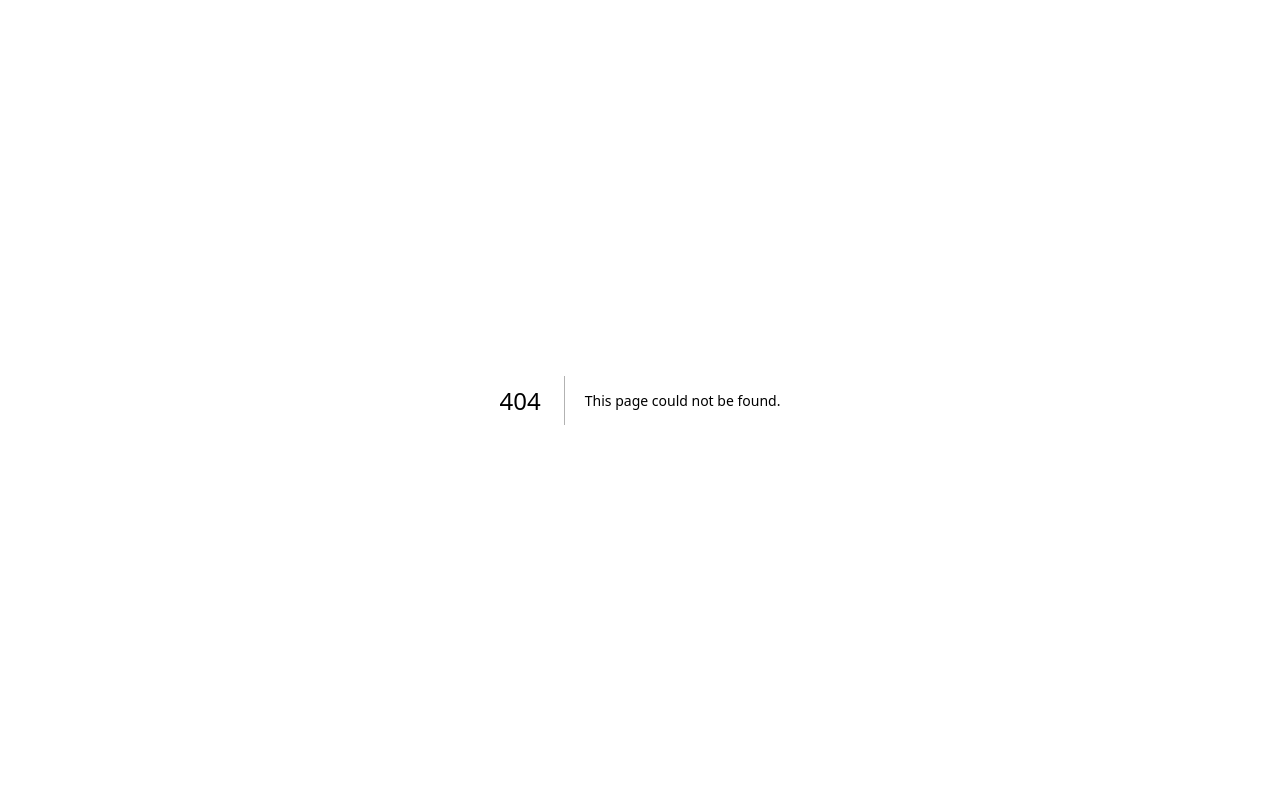
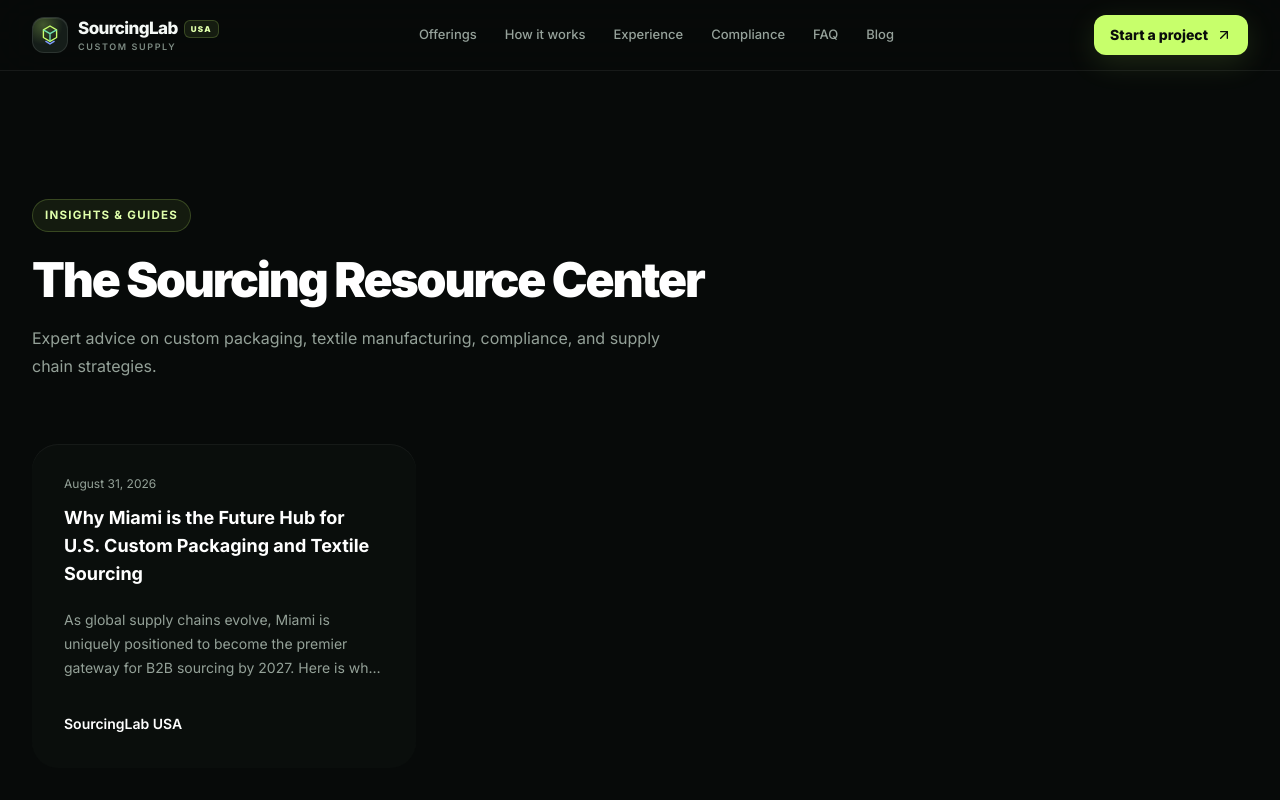
Before and after one commit to craigbarns/SOURCINGLABUSA, a Next.js app: page /blog in a window 1280 px wide. Before the commit this address had no page. Shown: the top 800 px of the page. Built offline with nearby package versions, Linux system fonts and the light colour scheme.

Commit message:
feat: implement markdown blog system with SEO and GEO optimizations

```diff
--- a/package.json
+++ b/package.json
@@ -13,13 +13,16 @@
   },
   "dependencies": {
     "@supabase/supabase-js": "^2.111.0",
+    "@tailwindcss/typography": "^0.5.20",
     "canvas-confetti": "^1.9.4",
     "clsx": "^2.1.1",
     "framer-motion": "^12.43.0",
+    "gray-matter": "^4.0.3",
     "lucide-react": "^1.27.0",
     "next": "^16.2.12",
     "react": "^19.2.8",
     "react-dom": "^19.2.8",
+    "react-markdown": "^10.1.0",
     "server-only": "^0.0.1",
     "tailwind-merge": "^3.6.0",
     "zod": "^4.4.3"
--- /dev/null
+++ b/src/app/blog/[slug]/page.tsx
@@ -0,0 +1,82 @@
+import { notFound } from 'next/navigation';
+import type { Metadata } from 'next';
+import ReactMarkdown from 'react-markdown';
+import { Navbar } from '@/components/Navbar';
+import { Footer } from '@/components/Footer';
+import { getPostBySlug, getPostSlugs } from '@/lib/blog';
+
+export async function generateStaticParams() {
+  const slugs = getPostSlugs();
+  return slugs.map((slug) => ({
+    slug: slug.replace(/\.md$/, ''),
+  }));
+}
+
+export async function generateMetadata({ params }: { params: { slug: string } }): Promise<Metadata> {
+  const { slug } = await params;
+  try {
+    const post = getPostBySlug(slug);
+    return {
+      title: `${post.title} | Sourcing Lab USA`,
+      description: post.excerpt,
+    };
+  } catch (e) {
+    return { title: 'Post Not Found' };
+  }
+}
+
+export default async function BlogPost({ params }: { params: { slug: string } }) {
+  const { slug } = await params;
+  let post;
+
+  try {
+    post = getPostBySlug(slug);
+  } catch (e) {
+    notFound();
+  }
+
+  const jsonLd = {
+    '@context': 'https://schema.org',
+    '@type': 'BlogPosting',
+    headline: post.title,
+    description: post.excerpt,
+    author: {
+      '@type': 'Organization',
+      name: post.author,
+    },
+    datePublished: post.date,
+  };
+
+  return (
+    <div className="flex min-h-screen flex-col bg-[#070a09]">
+      <script type="application/ld+json" dangerouslySetInnerHTML={{ __html: JSON.stringify(jsonLd) }} />
+      <Navbar area="marketing" />
+
+      <main className="flex-1">
+        <article className="mx-auto max-w-3xl px-4 py-24 sm:px-6 lg:px-8 sm:py-32">
+          <header className="mb-16 text-center">
+            <time dateTime={post.date} className="text-sm text-[#70e1b2] font-semibold tracking-wider uppercase">
+              {new Date(post.date).toLocaleDateString('en-US', {
+                year: 'numeric',
+                month: 'long',
+                day: 'numeric',
+              })}
+            </time>
+            <h1 className="mt-6 text-3xl font-black tracking-[-0.045em] text-white sm:text-5xl">
+              {post.title}
+            </h1>
+            <p className="mt-6 text-lg text-[#94a198]">
+              By {post.author}
+            </p>
+          </header>
+
+          <div className="prose prose-invert prose-lg mx-auto max-w-none prose-h2:text-white prose-a:text-[#c7ff6b] hover:prose-a:text-[#d6ff91] prose-p:text-[#94a198] prose-li:text-[#94a198]">
+            <ReactMarkdown>{post.content}</ReactMarkdown>
+          </div>
+        </article>
+      </main>
+
+      <Footer />
+    </div>
+  );
+}
--- /dev/null
+++ b/src/app/blog/page.tsx
@@ -0,0 +1,67 @@
+import type { Metadata } from 'next';
+import Link from 'next/link';
+import { Navbar } from '@/components/Navbar';
+import { Footer } from '@/components/Footer';
+import { getAllPosts } from '@/lib/blog';
+
+export const metadata: Metadata = {
+  title: 'Blog | Sourcing Lab USA',
+  description: 'Insights, guides, and trends on custom packaging and textile sourcing for U.S. brands.',
+};
+
+export default function BlogIndex() {
+  const posts = getAllPosts();
+
+  return (
+    <div className="flex min-h-screen flex-col bg-[#070a09]">
+      <Navbar area="marketing" />
+
+      <main className="flex-1">
+        <div className="mx-auto max-w-7xl px-4 py-24 sm:px-6 lg:px-8 sm:py-32">
+          <div className="max-w-2xl">
+            <span className="eyebrow">Insights & Guides</span>
+            <h1 className="text-balance mt-6 text-3xl font-black tracking-[-0.045em] text-white sm:text-5xl">
+              The Sourcing Resource Center
+            </h1>
+            <p className="mt-5 text-base leading-7 text-[#94a198]">
+              Expert advice on custom packaging, textile manufacturing, compliance, and supply chain strategies.
+            </p>
+          </div>
+
+          <div className="mt-16 grid gap-8 sm:grid-cols-2 lg:grid-cols-3">
+            {posts.map((post) => (
+              <Link key={post.slug} href={`/blog/${post.slug}`} className="group relative flex flex-col items-start justify-between rounded-[26px] bg-[#0a0e0c] p-8 shadow-[inset_0_1px_0_rgba(255,255,255,0.05)] transition hover:bg-[#111714]">
+                <div className="flex items-center gap-x-4 text-xs">
+                  <time dateTime={post.date} className="text-[#94a198]">
+                    {new Date(post.date).toLocaleDateString('en-US', {
+                      year: 'numeric',
+                      month: 'long',
+                      day: 'numeric',
+                    })}
+                  </time>
+                </div>
+                <div className="group relative">
+                  <h3 className="mt-3 text-lg font-bold text-white group-hover:text-[#c7ff6b]">
+                    {post.title}
+                  </h3>
+                  <p className="mt-5 line-clamp-3 text-sm leading-6 text-[#94a198]">
+                    {post.excerpt}
+                  </p>
+                </div>
+                <div className="relative mt-8 flex items-center gap-x-4">
+                  <div className="text-sm leading-6">
+                    <p className="font-semibold text-white">
+                      {post.author}
+                    </p>
+                  </div>
+                </div>
+              </Link>
+            ))}
+          </div>
+        </div>
+      </main>
+
+      <Footer />
+    </div>
+  );
+}
--- a/src/app/globals.css
+++ b/src/app/globals.css
@@ -1,3 +1,4 @@
+@plugin "@tailwindcss/typography";
 @import "tailwindcss";
 
 @layer base {
--- a/src/app/sitemap.ts
+++ b/src/app/sitemap.ts
@@ -1,9 +1,18 @@
 import type { MetadataRoute } from 'next';
 
 import { getDomainRoutingConfig } from '@/lib/routing/subdomains';
+import { getAllPosts } from '@/lib/blog';
 
 export default function sitemap(): MetadataRoute.Sitemap {
   const { marketingOrigin } = getDomainRoutingConfig();
+  const posts = getAllPosts();
+
+  const blogUrls = posts.map((post) => ({
+    url: `${marketingOrigin}/blog/${post.slug}`,
+    lastModified: new Date(post.date).toISOString().split('T')[0],
+    changeFrequency: 'monthly' as const,
+    priority: 0.8,
+  }));
 
   return [
     {
@@ -11,5 +20,11 @@ export default function sitemap(): MetadataRoute.Sitemap {
       changeFrequency: 'weekly',
       priority: 1,
     },
+    {
+      url: `${marketingOrigin}/blog`,
+      changeFrequency: 'weekly',
+      priority: 0.9,
+    },
+    ...blogUrls,
   ];
 }
--- a/src/components/Navbar.tsx
+++ b/src/components/Navbar.tsx
@@ -11,11 +11,12 @@ interface NavbarProps {
 }
 
 const navigation = [
-  { label: 'Offerings', href: '#offerings' },
-  { label: 'How it works', href: '#how-it-works' },
-  { label: 'Experience', href: '#experience' },
-  { label: 'Compliance', href: '#compliance' },
-  { label: 'FAQ', href: '#faq' },
+  { label: 'Offerings', href: '/#offerings' },
+  { label: 'How it works', href: '/#how-it-works' },
+  { label: 'Experience', href: '/#experience' },
+  { label: 'Compliance', href: '/#compliance' },
+  { label: 'FAQ', href: '/#faq' },
+  { label: 'Blog', href: '/blog' },
 ];
 
 export const Navbar: React.FC<NavbarProps> = ({ area = 'marketing' }) => {
--- /dev/null
+++ b/src/content/blog/miami-future-hub-sourcing.md
@@ -0,0 +1,25 @@
+---
+title: "Why Miami is the Future Hub for U.S. Custom Packaging and Textile Sourcing"
+excerpt: "As global supply chains evolve, Miami is uniquely positioned to become the premier gateway for B2B sourcing by 2027. Here is what brands need to know about the upcoming shift."
+date: "2026-08-31"
+author: "SourcingLab USA"
+---
+
+The landscape of custom packaging and textile sourcing is shifting rapidly. For decades, brands have relied on complex, fragmented networks to bring their products from Chinese factories to American warehouses. However, as e-commerce scales and consumer expectations for speed and quality increase, the old models are breaking down.
+
+By 2027, Miami is set to emerge as the most strategic gateway for direct B2B sourcing in the United States. Here is why Sourcing Lab USA has chosen Miami for its upcoming market launch.
+
+## 1. Strategic Geographic Positioning
+Miami isn't just a cultural capital; it is a logistical powerhouse. With direct access to major maritime routes and a world-class international airport (MIA), Miami dramatically reduces transit times for shipments arriving from Asia and transiting through the Americas. For brands needing custom packaging (like rigid boxes and premium retail bags) or custom textiles (uniforms, tote bags, apparel), saving even a few days on the water translates directly to bottom-line efficiency.
+
+## 2. Streamlined Compliance and Import Structures
+Understanding import compliance is the #1 hurdle for U.S. companies buying from overseas. Materials, certificates, labeling, and shipping terms vary wildly depending on the exact product.
+By centralizing operations in Miami, sourcing partners can offer a "Clear before you commit" approach. This means all import responsibilities and quality-control checkpoints are established locally before production even begins in China.
+
+## 3. The E-commerce Boom in the Sun Belt
+The southern United States, specifically Florida, has seen an unprecedented explosion in e-commerce headquarters and fulfillment centers. Positioning a sourcing base in Miami means that products land closer to the final distribution nodes of the fastest-growing consumer markets in the country.
+
+## Preparing for 2027
+At **Sourcing Lab USA**, we are leveraging 20 years of product and sourcing experience, combined with a 10-year established China partnership, to build a direct supply chain. Launching in Miami in 2027 will allow us to offer U.S. brands unparalleled control over their custom packaging and textile projects.
+
+The first conversation should always be about your product, not a generic catalog. Start defining your brief today, and prepare your supply chain for the future.
--- /dev/null
+++ b/src/lib/blog.ts
@@ -0,0 +1,44 @@
+import fs from 'fs';
+import path from 'path';
+import matter from 'gray-matter';
+
+const postsDirectory = path.join(process.cwd(), 'src/content/blog');
+
+export type BlogPost = {
+  slug: string;
+  title: string;
+  excerpt: string;
+  date: string;
+  author: string;
+  content: string;
+};
+
+export function getPostSlugs() {
+  if (!fs.existsSync(postsDirectory)) return [];
+  return fs.readdirSync(postsDirectory);
+}
+
+export function getPostBySlug(slug: string): BlogPost {
+  const realSlug = slug.replace(/\.md$/, '');
+  const fullPath = path.join(postsDirectory, `${realSlug}.md`);
+  const fileContents = fs.readFileSync(fullPath, 'utf8');
+  const { data, content } = matter(fileContents);
+
+  return {
+    slug: realSlug,
+    title: data.title,
+    excerpt: data.excerpt,
+    date: data.date,
+    author: data.author || 'SourcingLab USA',
+    content,
+  };
+}
+
+export function getAllPosts(): BlogPost[] {
+  const slugs = getPostSlugs();
+  const posts = slugs
+    .map((slug) => getPostBySlug(slug))
+    // sort posts by date in descending order
+    .sort((post1, post2) => (post1.date > post2.date ? -1 : 1));
+  return posts;
+}
```
Also changed, not shown: 1 other file (tests, documents, lock files or other folders).
